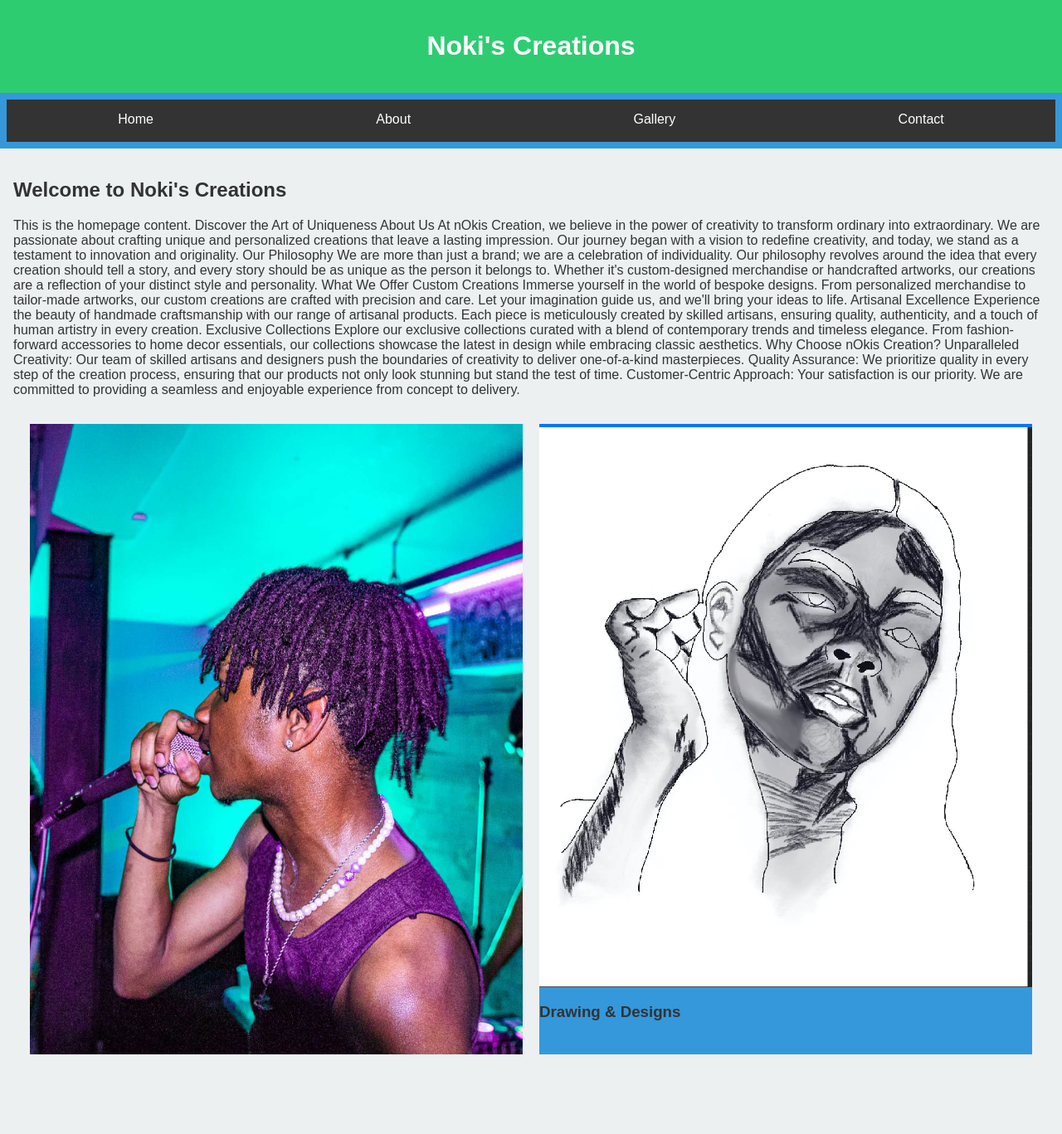
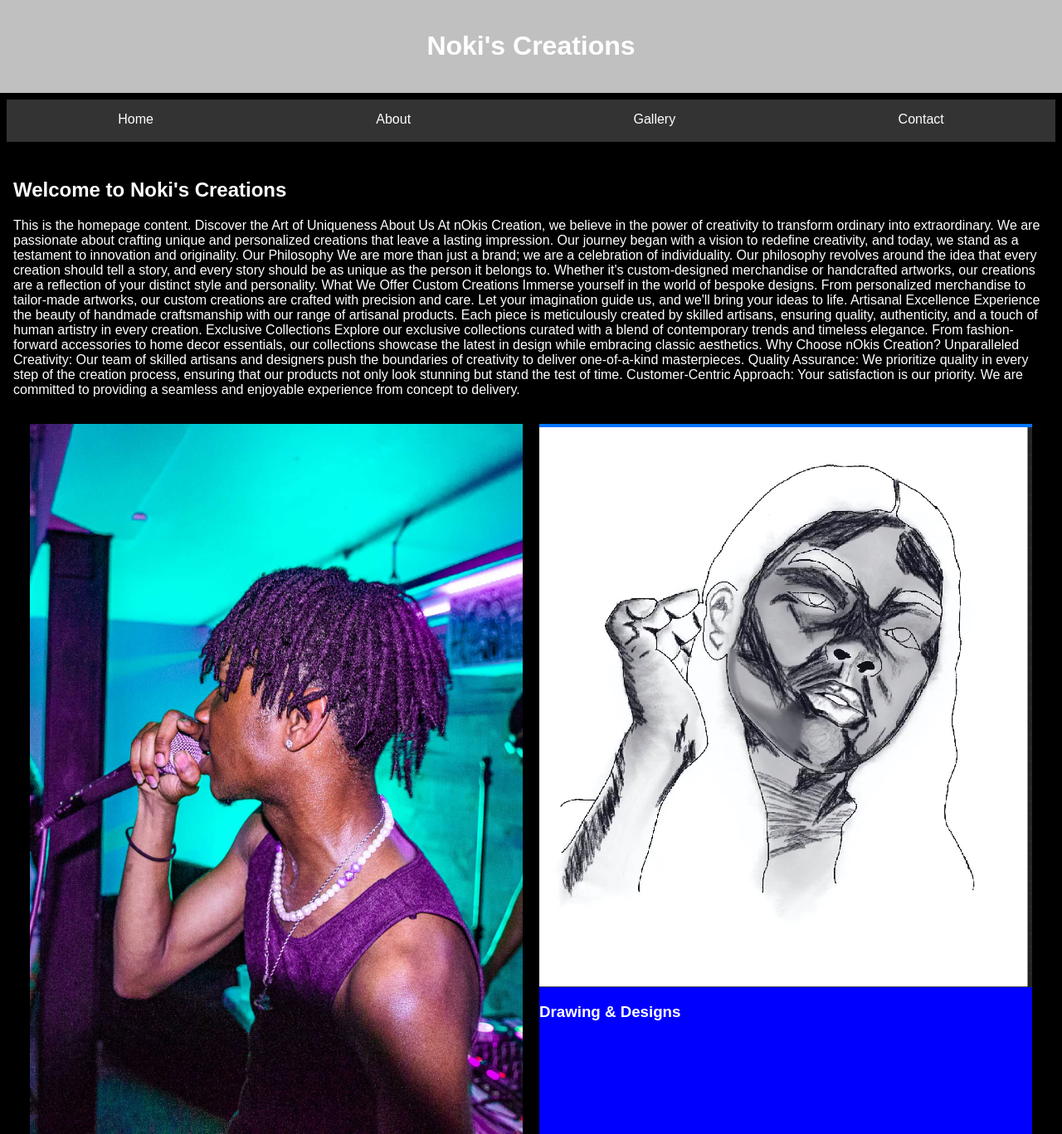
Before and after one commit to haa0018/-mtm6201-midterm, a plain HTML site: page index.html in a window 1280 px wide. Shown: the top 1367 px of the page at 83% size. Drawn offline with Linux system fonts and the light colour scheme.

Commit message:
more css

```diff
--- a/styles.css
+++ b/styles.css
@@ -91,7 +91,7 @@ footer {
 .main-nav a:active {
     border-bottom: 3px solid #fff;
     font-weight: bold;
-    color: #ff0000;
+    color: blue;
 }
 
 
@@ -133,7 +133,7 @@ footer {
     overflow: hidden;
     cursor: pointer;
     transition: transform 0.3s;
-    background-color: #3498db;
+    background-color: blue;
 }
 
 .category img {
@@ -148,7 +148,7 @@ footer {
     top: 50%;
     left: 50%;
     transform: translate(-50%, -50%);
-    color: #fff;
+    color: black;
     text-align: center;
     text-decoration: none;
     font-size: 1.5em; /* Adjust the font size as needed */
@@ -181,21 +181,20 @@ footer {
 }
 
 body {
-    background-color: #ecf0f1; /* Set a background color for the body */
-    color: #333; /* Set the text color */
-}
+    background-color: black; /* Set a background color for the body */
+    color: white;
 
 header {
-    background-color: #2ecc71; /* Set a background color for the header */
-    color: #fff; /* Set the text color in the header */
+    background-color: silver; /* Set a background color for the header */
+    color: white; /* Set the text color in the header */
 }
 
 nav {
-    background-color: #3498db; /* Set a background color for the navigation */
+    background-color: black; /* Set a background color for the navigation */
 }
 
 nav a {
-    color: #fff; /* Set the text color for navigation links */
+    color: gray; /* Set the text color for navigation links */
 }
 
 nav a:hover {
@@ -203,6 +202,6 @@ nav a:hover {
 }
 
 footer {
-    background-color: #34495e; /* Set a background color for the footer */
+    background-color: silver; /* Set a background color for the footer */
     color: #fff; /* Set the text color in the footer */
 }
```
